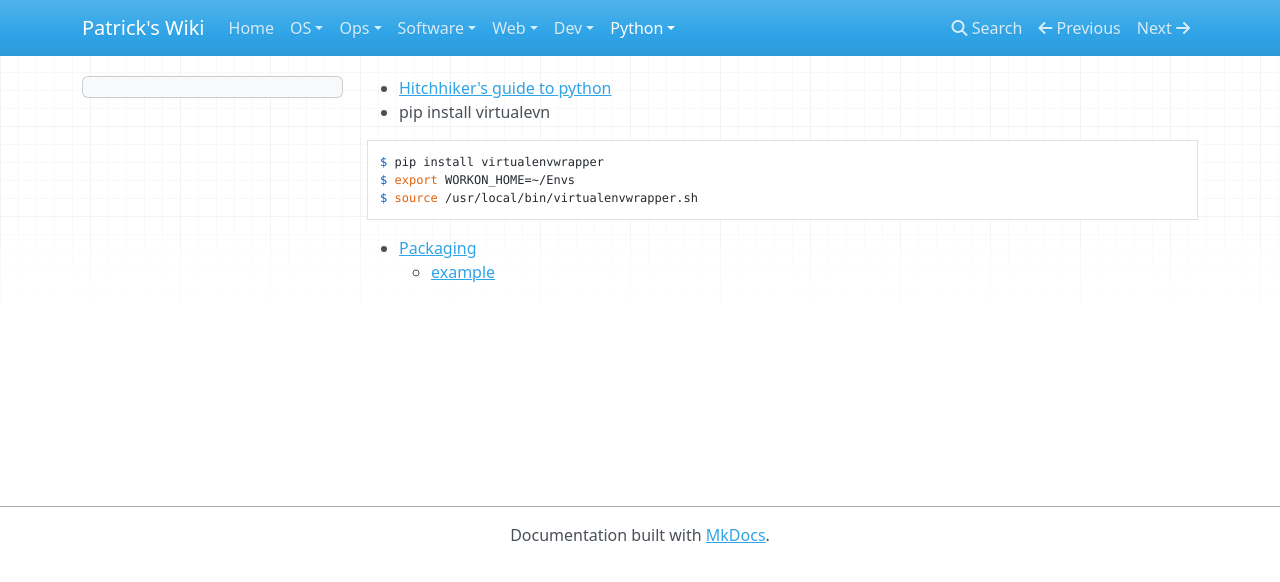
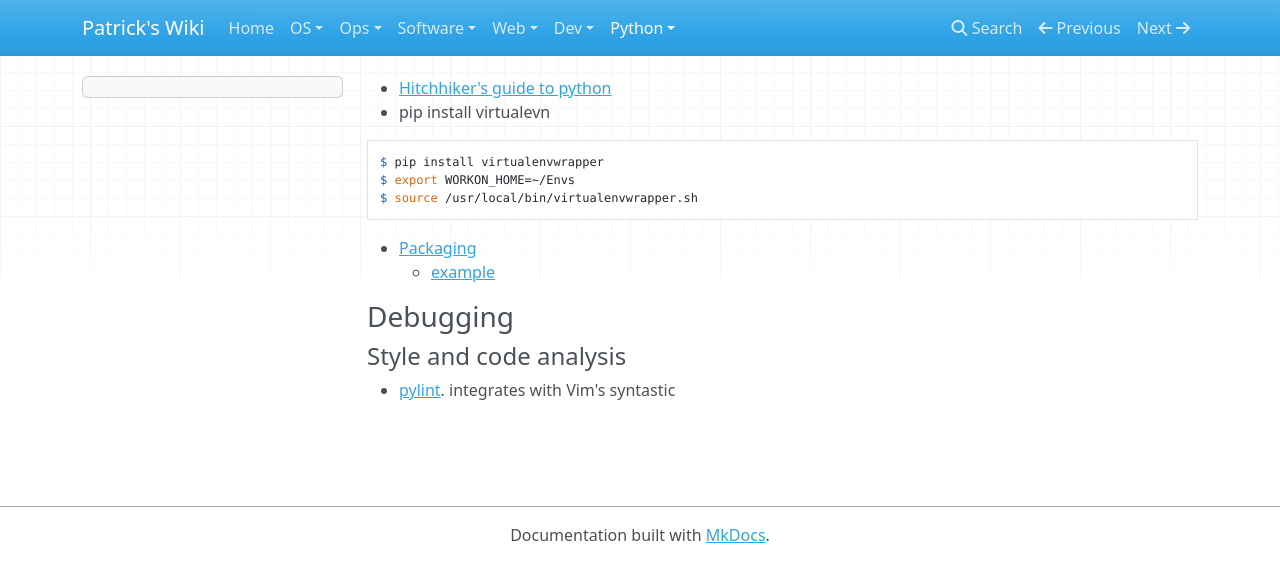
Before and after one commit to patsancu/wiki, an MkDocs documentation site: the page built from docs/python/index.md, in a window 1280 px wide. Shown: the top 582 px of the page. Built offline with MkDocs 1.6.1, drawn with Linux system fonts in a browser that asks for light colours; nearby versions of some CDN libraries.

Commit message:
add pylint to python's index

````diff
--- a/docs/python/index.md
+++ b/docs/python/index.md
@@ -7,3 +7,7 @@ $ source /usr/local/bin/virtualenvwrapper.sh
 ```
 * [Packaging](https://python-packaging.readthedocs.io/en/latest/minimal.html)
     * [example]()
+
+### Debugging
+#### Style and code analysis
+* [pylint](https://www.pylint.org/).  integrates with Vim's syntastic
````
